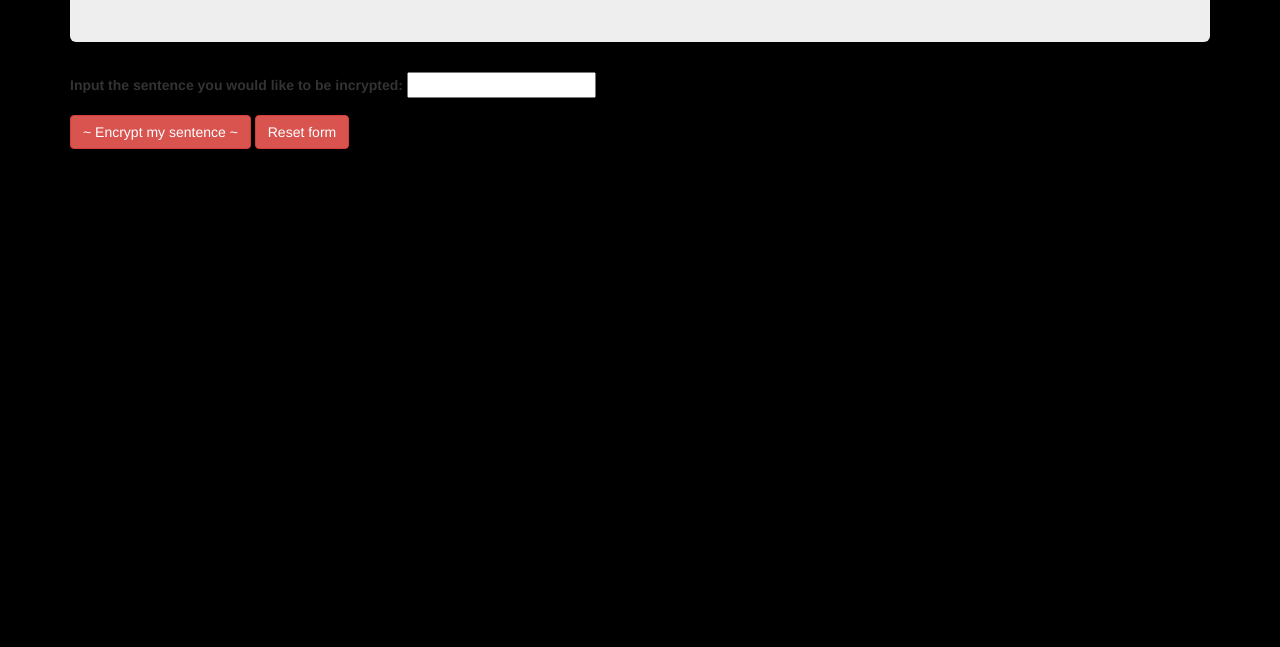
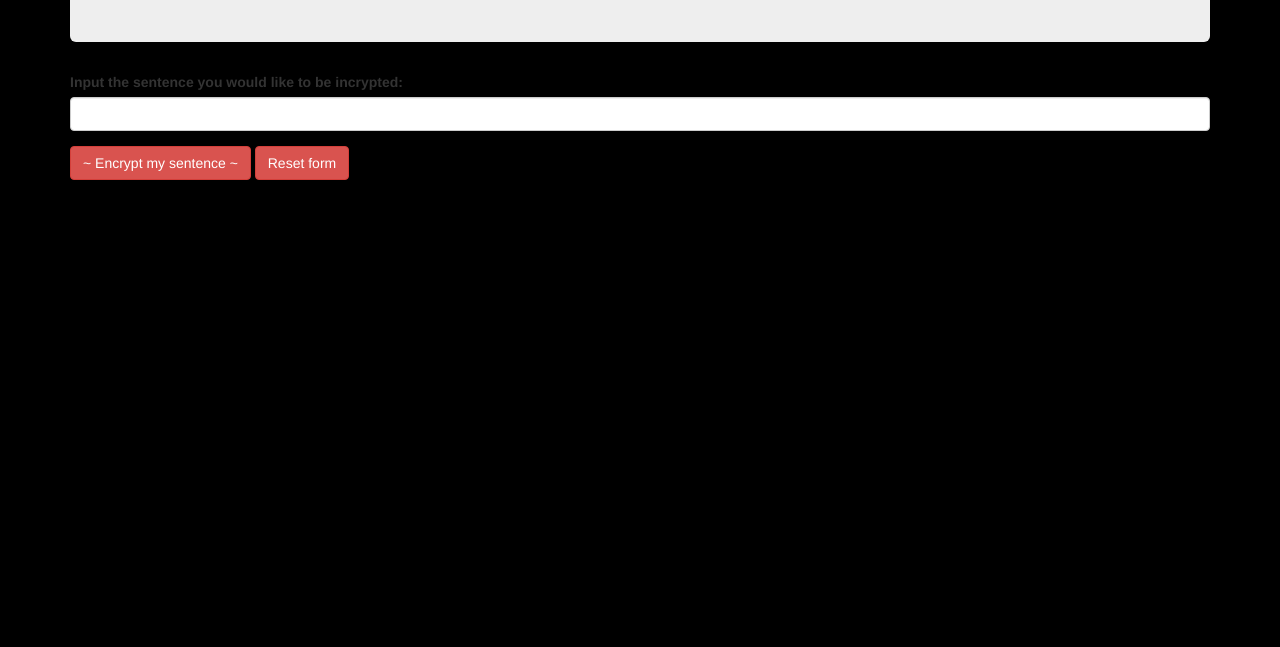
Before and after one commit to gylesb/cryptosquare, a plain HTML site: page index.html in a window 1280 px wide. Shown: the part 153-800 px from the top of the page. Drawn offline with Linux system fonts and the light colour scheme.

Commit message:
fix form

```diff
--- a/index.html
+++ b/index.html
@@ -21,7 +21,7 @@ body {
     <form id="formOne">
       <div class="form-group">
         <label for="sentence">Input the sentence you would like to be incrypted:</label>
-        <input type="text" name="sentence" id="sentence">
+        <input type="text" name="sentence" id="sentence" class="form-control">
       </div>
       <button type="submit" class="btn btn-danger">~ Encrypt my sentence ~</button>
       <button type="reset" class="btn btn-danger">Reset form</button>
--- a/js/scripts.js
+++ b/js/scripts.js
@@ -10,8 +10,6 @@ $(document).ready(function() {
 
 
 
-
-
     // alert(output.join(""));
     event.preventDefault();
   });
```
